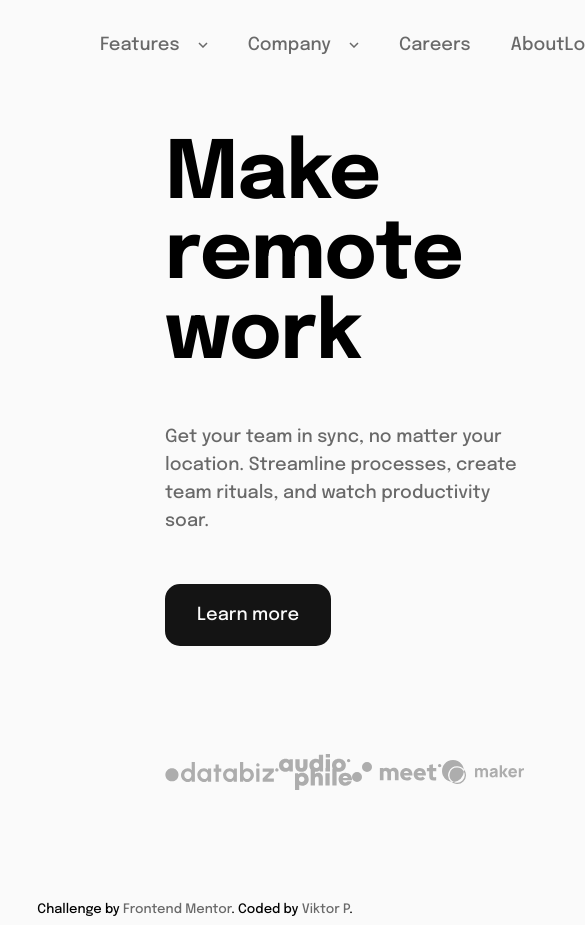
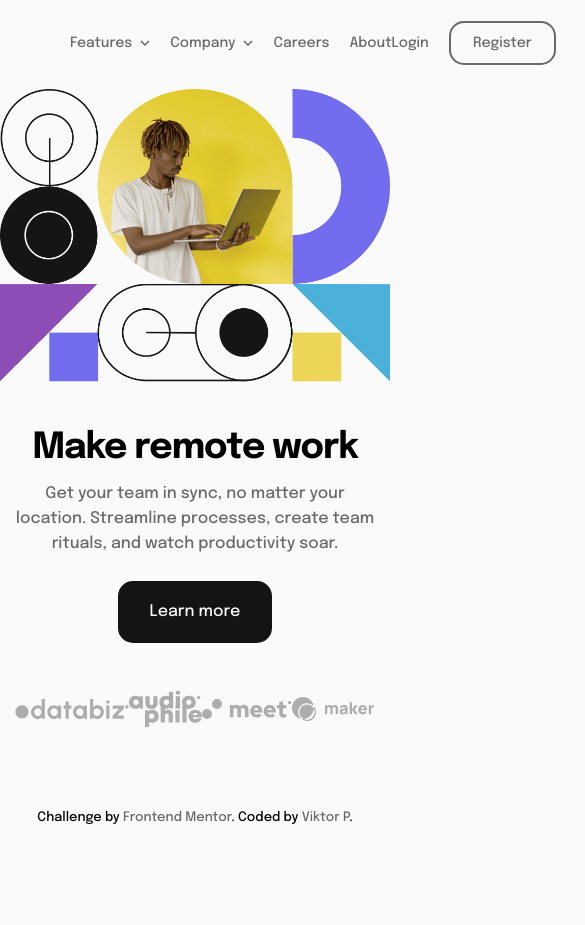
Before and after one commit to Umlen/intro-section, a plain HTML site: page index.html in a window 390 px wide. Shown: the top 925 px of the page, 585 px wide, since content can reach past the window. After the commit the page ends 865 px from the top, so only its background shows below. Drawn offline with Linux system fonts and the light colour scheme.

Commit message:
media queries

```diff
--- a/index.html
+++ b/index.html
@@ -24,9 +24,9 @@
         <svg class = "navbar--menu--dropdown_icondown hide" width="10" height="6" xmlns="http://www.w3.org/2000/svg">
           <path stroke-width="1.5" fill="none" d="m1 5 4-4 4 4"/>
         </svg>
-        <div class = "navbar--menu--dropdown_list hide">
+        <div class = "navbar--menu--dropdown_list hide" id = "first-dropdown-elem">
           <p>
-            <svg width="14" height="16" xmlns="http://www.w3.org/2000/svg">
+            <svg width="16" height="16" xmlns="http://www.w3.org/2000/svg">
               <path d="M14 3v12a1 1 0 0 1-1 1H1a1 1 0 0 1-1-1V3a1 1 0 0 1 1-1h1V1a1 1 0 1 1 2 0v1h2V1a1 1 0 1 1 2 0v1h2V1a1 1 0 0 1 2 0v1h1a1 1 0 0 1 1 1Zm-2 3H2v1h10V6Zm0 3H2v1h10V9Zm0 3H2v1h10v-1Z" fill="#726CEE"/>
             </svg>
             Todo List
@@ -38,7 +38,7 @@
             Calendar
           </p>
           <p>
-            <svg width="13" height="17" xmlns="http://www.w3.org/2000/svg">
+            <svg width="16" height="17" xmlns="http://www.w3.org/2000/svg">
               <path d="M6.408 13.916c-3.313 0-6-1.343-6-3 0-.612.371-1.18 1-1.654V7.916a5 5 0 0 1 3.041-4.6 2 2 0 0 1 3.507-1.664 2 2 0 0 1 .411 1.664 5.002 5.002 0 0 1 3.041 4.6v1.346c.629.474 1 1.042 1 1.654 0 1.657-2.687 3-6 3Zm0 1c.694 0 1.352-.066 1.984-.16.004.054.016.105.016.16a2 2 0 0 1-4 0c0-.055.012-.106.016-.16.633.094 1.29.16 1.984.16Z" fill="#EDD556"/>
             </svg>
             Reminders
@@ -116,7 +116,11 @@
         </li>
       </ul>
     </section>
-    <img class = "maincontent--section_img" src = "images/image-hero-desktop.png" alt = "a freelancer with a laptop">
+    <img class = "maincontent--section_img"
+      srcset = "images/image-hero-mobile.png 480w,
+                images/image-hero-desktop.png 768w"
+      src = "images/image-hero-desktop.png" alt = "a freelancer with a laptop"
+    />
   </main>
 
   <footer>
--- a/style.scss
+++ b/style.scss
@@ -53,6 +53,7 @@ a {
 
 .navbar--menu {
     @include flex-container();
+    font-size: .88rem;
     list-style-type: none;
     color: $medium-gray;
     & li:not(:last-child) {
@@ -68,7 +69,7 @@ a {
     position: relative;
     & .navbar--menu--dropdown_iconup,
       .navbar--menu--dropdown_icondown{
-        margin-left: 1rem;
+        margin-left: .5rem;
         stroke: $medium-gray;
     }
     &:hover {
@@ -89,7 +90,6 @@ a {
     padding: 25px;
     position: absolute;
     left: 0;
-    right: -2rem;
     top: 200%;
     box-shadow: 1px 1px 15px 1px rgba(0, 0, 0, 25%);
     & p:not(:last-child) {
@@ -97,10 +97,18 @@ a {
     }
     & p {
         @include flex-container();
+        justify-content: stretch;
+        font-size: .77rem;
         & svg {
             margin-right: .5rem;
         }
     }
+}
+
+/*for normal alignment of the first dropdown list*/
+#first-dropdown-elem{
+    right: 40px;
+    left: auto;
 }
 
 .navbar--menu_registerbtn {
@@ -171,3 +179,104 @@ a {
     padding: .5rem 0;
     font-size: small;
 }
+
+@media (max-width: 1024px) {
+
+    html {
+        font-size: 16px;
+    }
+
+    .maincontent {
+        margin: 67px 65px 100px 82px;
+    }
+
+    .maincontent--section {
+        padding-right: 62px;
+     }
+
+    .maincontent--section_img {
+        min-width: 360px;
+        height: auto;
+    }
+}
+
+@media (max-width: 768px) {
+
+    .maincontent {
+        margin: 67px 30px 100px 40px;
+    }
+
+    .maincontent--section {
+        padding-right: 30px;
+     }
+
+    .maincontent--section_img {
+        min-width: 300px;
+        height: auto;
+    }
+
+    .navbar--logo {
+        margin-right: 30px;
+    }
+
+    .navbar--menu {
+        & li:not(:last-child) {
+            padding-right: 20px;
+        }
+    }
+}
+
+@media (max-width: 480px) {
+
+    .maincontent {
+        margin: 24px 0;
+        flex-direction: column;
+    }
+
+    .maincontent--section {
+        margin: 48px 16px;
+        padding: 0;
+        order: 1;
+        align-self: auto;
+     }
+
+    .maincontent--section_header {
+        font-size: 2.25rem;
+        line-height: 2.25rem;
+        text-align: center;
+        padding-bottom: 16px;
+    }
+
+    .maincontent--section_text {
+        text-align: center;
+        padding-bottom: 24px;
+    }
+
+    .maincontent--section_button {
+        margin: auto;
+        margin-bottom: 48px;
+    }
+
+    .maincontent--section_img {
+        max-width: 100%;
+        height: auto;
+        order: 0;
+    }
+
+    /*
+    .maincontent--section {
+        padding-right: 30px;
+     }
+
+
+
+    .navbar--logo {
+        margin-right: 30px;
+    }
+
+    .navbar--menu {
+        & li:not(:last-child) {
+            padding-right: 20px;
+        }
+    }*/
+}
```
Also changed, not shown: style.css, 1 other file.
